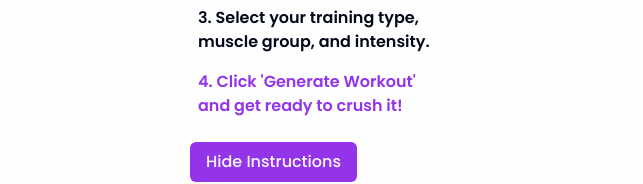
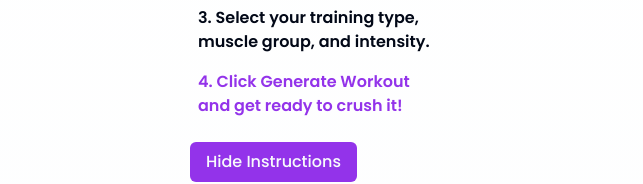
Before and after one commit to TrentFleet/MovePro, a Next.js app: page /Dashboard in a window 1280 px wide. Both pictures are taken after a click on the button "Show Instructions". Shown: the part 306-490 px from the top of the page, without its empty margins (322-965 px from the left). Built offline with nearby package versions, Linux system fonts and the light colour scheme.

Commit message:
fixing fixing fixing

```diff
--- a/components/InstructionSection.tsx
+++ b/components/InstructionSection.tsx
@@ -22,12 +22,12 @@ const InstructionSection = () => {
     3. Select your training type, muscle group, and intensity.
   </h1>
   <h1 className="text-purple-600 m-2">
-    4. Click 'Generate Workout' and get ready to crush it!
+    4. Click Generate Workout and get ready to crush it!
   </h1>
 </div>
       )}
       <Button onClick={toggleContentVisibility}>
-        {isContentVisible ? 'Hide Instructions' : 'Show Instructions'}
+        {isContentVisible ? "Hide Instructions" : "Show Instructions"}
       </Button>
     </div>
   );
```
